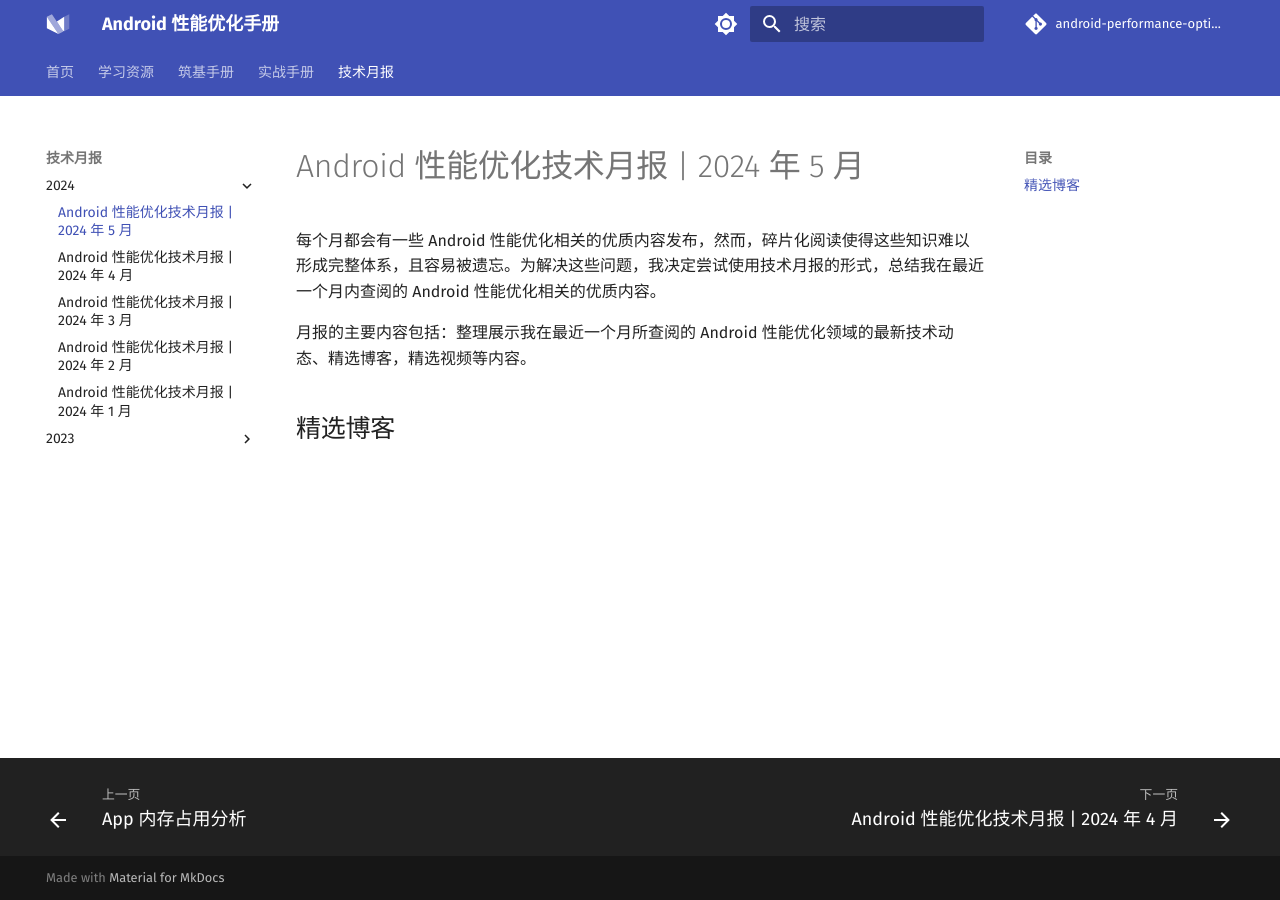
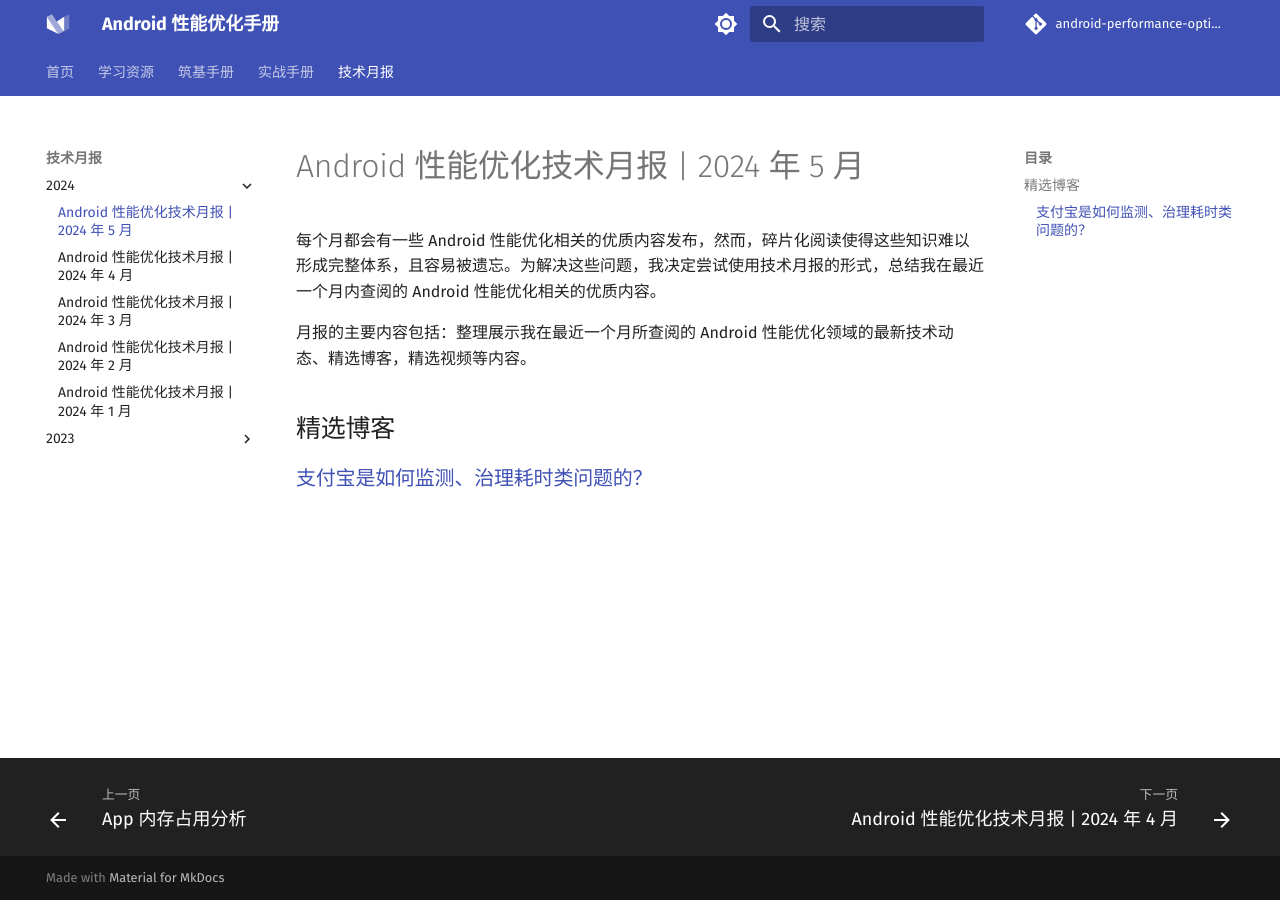
Before and after one commit to android-performance-optimization/homepage, an MkDocs documentation site: the page built from docs/news/2024/news-2024-05.md, in a window 1280 px wide. Built offline with MkDocs 1.6.1 and Material for MkDocs 9.7.7, drawn with Linux system fonts in a browser that asks for light colours; comment, search, counter and statistics services are not loaded.

Commit message:
MOD: may monthly

```diff
--- a/docs/news/2024/news-2024-05.md
+++ b/docs/news/2024/news-2024-05.md
@@ -4,3 +4,4 @@
 月报的主要内容包括：整理展示我在最近一个月所查阅的 Android 性能优化领域的最新技术动态、精选博客，精选视频等内容。
 
 ## 精选博客
+### [支付宝是如何监测、治理耗时类问题的？](https://open.alipay.com/portal/forum/post/102701057)
```
